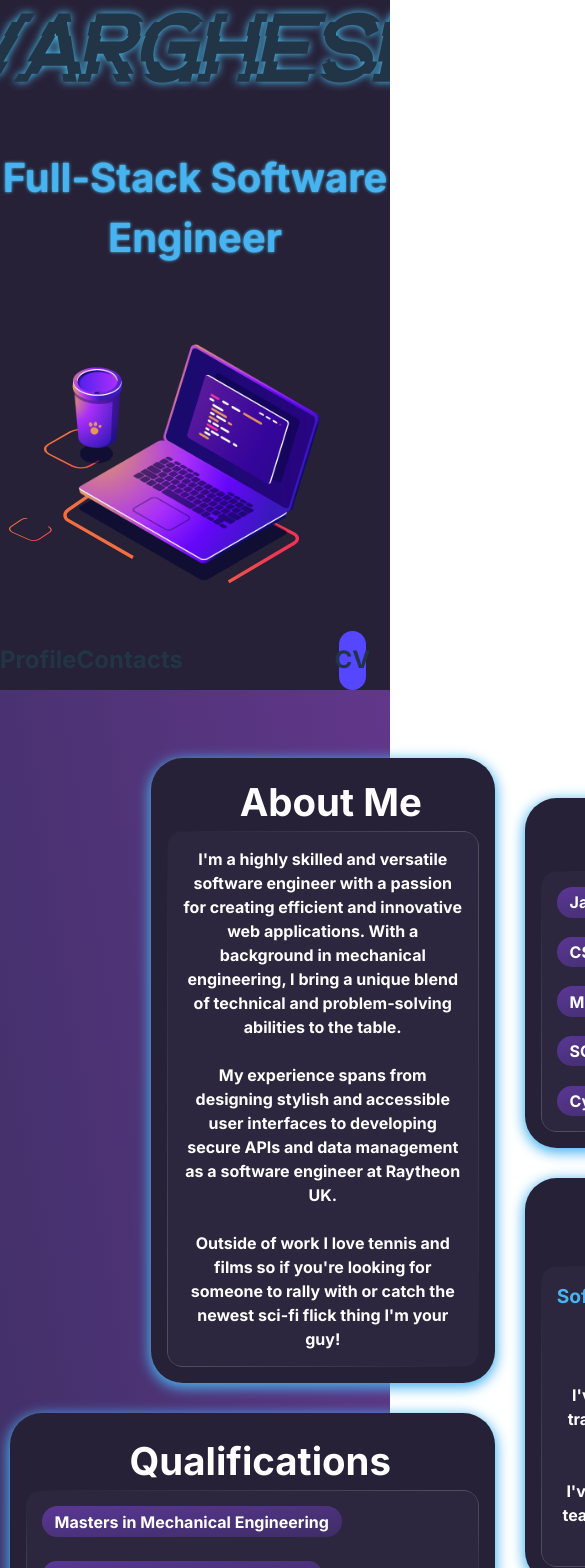
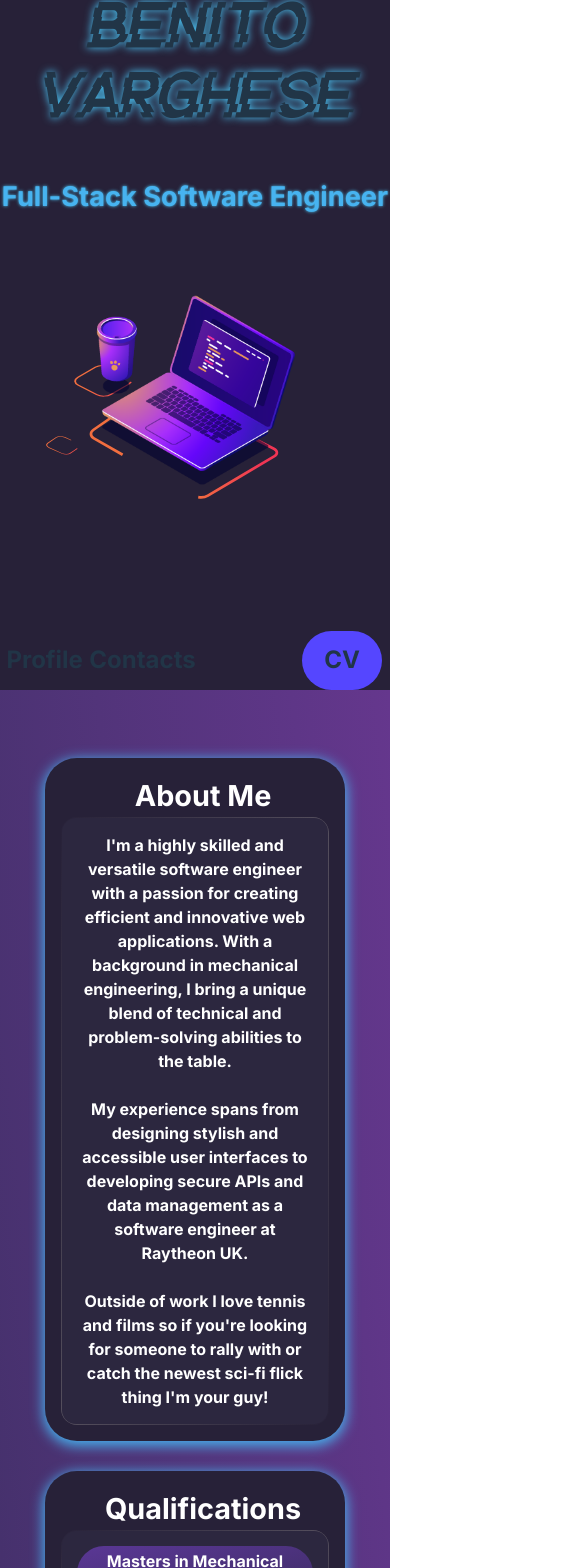
Before and after one commit to benj3110/Profile, a React (Vite) app in the folder Client/: page / in a window 390 px wide. Shown: the part 186-1754 px from the top of the page, 585 px wide, since content can reach past the window. Built offline with nearby package versions, Linux system fonts and the light colour scheme.

Commit message:
mobile accessibility

```diff
--- a/Client/src/components/Middle/AboutMe.tsx
+++ b/Client/src/components/Middle/AboutMe.tsx
@@ -4,6 +4,8 @@ import styles from "../../css/Middle/AboutMe.module.scss"
 const AboutMe: React.FC = () => {
     return (
         <section className={styles.SectionContainer} id="profile">
+            <div className={styles.Content}>
+
                 <div className={styles.LeftColum}>
                     <ProfileCard>
                         <div className={styles.AboutCard}>
@@ -72,6 +74,7 @@ const AboutMe: React.FC = () => {
                         </div>
                     </ProfileCard>
                 </div>
+            </div>
 
         </section>
     );
--- a/Client/src/css/HomePage.module.scss
+++ b/Client/src/css/HomePage.module.scss
@@ -4,7 +4,7 @@
 	display: grid;
 	place-items: center;
 	width: 100dvw;
-	min-width: 300px;
+	min-width: 325px;
 	margin: 0;
 	padding: 0;
 	background-image: linear-gradient(
--- a/Client/src/css/Middle/AboutMe.module.scss
+++ b/Client/src/css/Middle/AboutMe.module.scss
@@ -7,11 +7,6 @@
 }
 .CardTitle {
 	font-size: 2.4rem;
-	margin-block: 0;
-	padding-left: 1rem;
-}
-.CardTitleSM {
-	font-size: 1.6rem;
 	margin-block: 0;
 	padding-left: 1rem;
 }
@@ -56,12 +51,18 @@ li {
 
 .SectionContainer {
 	padding-top: 8vh;
+	width: 100%;
+	display: flex;
+	justify-content: center;
+	align-items: center;
+}
+.Content {
 	width: 1000px;
 	display: grid;
 	grid-template-columns: 1fr 1fr;
 	align-content: flex-start;
 	gap: 30px;
-	justify-content: flex-start;
+	justify-items: center;
 }
 .LeftColum {
 	display: flex;
@@ -160,19 +161,35 @@ li {
 	color: Colours.$lightBlue;
 }
 
-@media (max-width: 700px) {
-	.SectionContainer {
+@media (max-width: 1050px) {
+	.Content {
+		display: flex;
+		justify-content: center;
 		flex-direction: column;
-		height: fit-content;
 		align-items: center;
-		width: 95vw;
+		width: 100dvw;
+	}
+}
+@media (max-width: 550px) {
+	.LeftColum {
+		width: 300px;
+	}
+	.RightColum {
+		width: 300px;
 	}
 	.AboutCard {
-		width: 80vw;
-		height: fit-content;
+		width: calc(300px - 2rem);
+	}
+	.Experience {
+		width: calc(300px - 2rem);
 	}
 	.SkillsCard {
-		width: 80vw;
-		height: fit-content;
+		width: calc(300px - 2rem);
+	}
+	.QualificationsCard {
+		width: calc(300px - 2rem);
+	}
+	.CardTitle {
+		font-size: 1.8rem;
 	}
 }
--- a/Client/src/css/Middle/Contacts.module.scss
+++ b/Client/src/css/Middle/Contacts.module.scss
@@ -3,7 +3,7 @@
 .SectionContainer {
 	padding-top: 10vh;
 	height: 35vh;
-	width: 100vw;
+	width: 100%;
 	margin-top: 35vh;
 	display: flex;
 	justify-content: flex-start;
@@ -17,6 +17,7 @@
 		#47b3f0
 	);
 	clip-path: polygon(0 22%, 100% 0, 100% 100%, 0% 100%);
+	text-align: center;
 }
 
 .ContactsHeader {
@@ -29,7 +30,7 @@
 
 .ContactsListContainer {
 	display: flex;
-	width: 20vw;
+	gap: 20px;
 	min-height: fit-content;
 	justify-content: space-around;
 }
@@ -103,3 +104,9 @@
 		box-shadow: -1px -1px 20px #aaa;
 	}
 }
+
+@media (max-width: 1050px) {
+	.SectionContainer {
+		margin-top: 20vh;
+	}
+}
--- a/Client/src/css/Top/Navbar.module.scss
+++ b/Client/src/css/Top/Navbar.module.scss
@@ -27,7 +27,7 @@
 	align-items: center;
 	padding: 0;
 	margin: 0;
-	width: 30%;
+	width: 500px;
 	height: 100%;
 }
 
@@ -52,7 +52,24 @@
 .Cv {
 	margin-left: auto;
 	margin-right: 1.5rem;
-	width: 7%;
+	width: 120px;
 	background-color: Colours.$solidBlue;
 	border-radius: 3rem;
 }
+
+@media (max-width: 650px) {
+	.Cv {
+		width: 80px;
+		margin-right: 0.5rem;
+	}
+	.MainLinks {
+		width: 300px;
+	}
+}
+@media (max-width: 400px) {
+	.MainLinks {
+		width: fit-content;
+		gap: 0.4rem;
+		padding-left: 0.4rem;
+	}
+}
--- a/Client/src/css/Top/WelcomeScreen.module.scss
+++ b/Client/src/css/Top/WelcomeScreen.module.scss
@@ -10,6 +10,7 @@
 	align-items: center;
 	position: relative;
 	flex-direction: column;
+	text-align: center;
 }
 
 .Name {
@@ -18,8 +19,7 @@
 	font-family: "Cyber";
 	text-shadow: 0 0 0.5rem Colours.$lightBlueGlow;
 	z-index: 1;
-	height: fit-content;
-	width: fit-content;
+	display: flex;
 	margin-top: 6rem;
 	margin-bottom: 2rem;
 }
@@ -36,3 +36,16 @@
 	width: 500px;
 	height: 400px;
 }
+
+@media (max-width: 700px) {
+	.Name {
+		font-size: 4rem;
+	}
+	.Job {
+		font-size: 1.7rem;
+	}
+	.Animation {
+		width: 400px;
+		height: 350px;
+	}
+}
```
Lines whose indentation alone changed are shown as unchanged.
